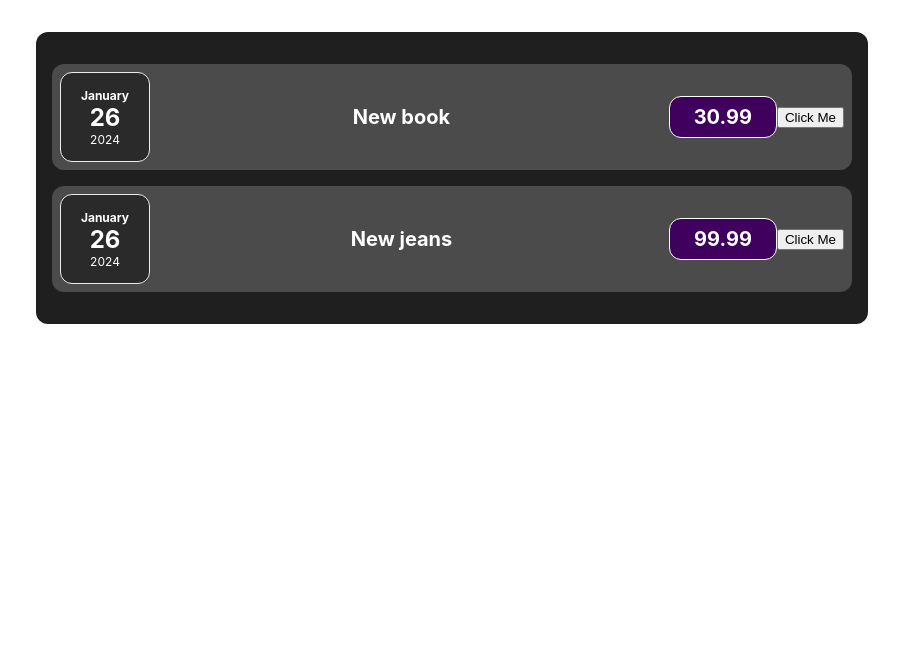
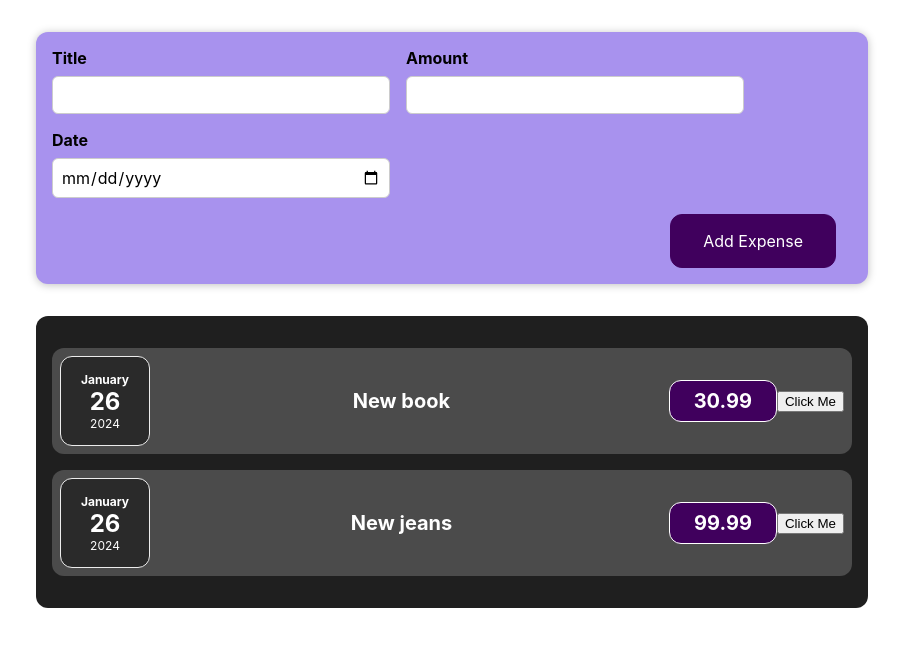
Before and after one commit to elerinnoorkoiv/expenses, a React (Create React App) app: page / in a window 1280 px wide. Shown: the top 646 px of the page, without its empty margins (188-1091 px from the left). Built offline with nearby package versions, Linux system fonts and the light colour scheme.

Commit message:
NewExpense css

```diff
--- a/src/App.js
+++ b/src/App.js
@@ -1,5 +1,6 @@
 import './App.css';
 import Expenses from './components/Expenses/Expenses';
+import NewExpense from './components/NewExpense/NewExpense';
 
 const App = () => {
   const expenses =[
@@ -17,8 +18,9 @@
 
   return (
     <div className="App">
-          <Expenses expenses={Expenses} />
-        </div>
+      <NewExpense></NewExpense>
+      <Expenses expenses={Expenses} />
+    </div>
   );
 }
 
--- /dev/null
+++ b/src/components/NewExpense/ExpenseForm.css
@@ -0,0 +1,26 @@
+.new-expense__controls {
+    display: flex;
+    flex-wrap: wrap;
+    gap: 1rem;
+    margin-bottom: 1rem;
+    text-align: left;
+}
+
+.new-expense__control label {
+    font-weight: bold;
+    margin-bottom: 0.5rem;
+    display: block;
+}
+
+.new-expense__control input {
+    font: inherit;
+    padding: 0.5rem;
+    border-radius: 6px;
+    border: 1px solid #ccc;
+    width: 20rem;
+    max-width: 100%;
+}
+
+.new-expense__actions {
+    text-align: right;
+}
--- /dev/null
+++ b/src/components/NewExpense/ExpenseForm.js
@@ -0,0 +1,26 @@
+import './ExpenseForm.css'
+
+const ExpenseForm = (props) => {
+    return(
+        <form>
+            <div class="new-expense__controls">
+                <div class="new-expense__control">
+                    <label >Title</label>
+                    <input type="text"/>
+                </div>
+                <div class="new-expense__control">
+                    <label>Amount</label>
+                    <input type="number" min="0.01" step="0.01"/>
+                </div>
+                <div class="new-expense__control">
+                    <label>Date</label>
+                    <input type="date" min="2023-01-01" max="2025-01-31"/>
+                </div>
+            </div>
+            <div class="new-expense__actions">
+                <button type="submit">Add Expense</button>
+            </div>
+        </form>
+    )
+}
+export default ExpenseForm
--- /dev/null
+++ b/src/components/NewExpense/NewExpense.css
@@ -0,0 +1,38 @@
+.new-expense {
+    background-color: #a892ee;
+    padding: 1rem;
+    margin: 2rem auto;
+    width: 50rem;
+    max-width: 95%;
+    border-radius: 12px;
+    text-align: center;
+    box-shadow: 0 1px 8px rgba(0, 0, 0, 0.25);
+}
+
+.new-expense button {
+    font: inherit;
+    cursor: pointer;
+    padding: 1rem 2rem;
+    border: 1px solid #40005d;
+    background-color: #40005d;
+    color: white;
+    border-radius: 12px;
+    margin-right: 1rem;
+}
+
+.new-expense button:hover,
+.new-expense button:active {
+    background-color: #510674;
+    border-color: #510674;
+}
+
+.new-expense button.alternative {
+    color: #220131;
+    border-color: transparent;
+    background-color: transparent;
+}
+
+.new-expense button.alternative:hover,
+.new-expense button.alternative:active {
+    background-color: #ddb3f8;
+}
--- /dev/null
+++ b/src/components/NewExpense/NewExpense.js
@@ -0,0 +1,12 @@
+import ExpenseForm from "./ExpenseForm"
+import './NewExpense.css'
+
+const NewExpense = (props) => {
+    return(
+        <div class="new-expense">
+            <ExpenseForm />
+        </div>
+    )
+}
+
+export default NewExpense
```
